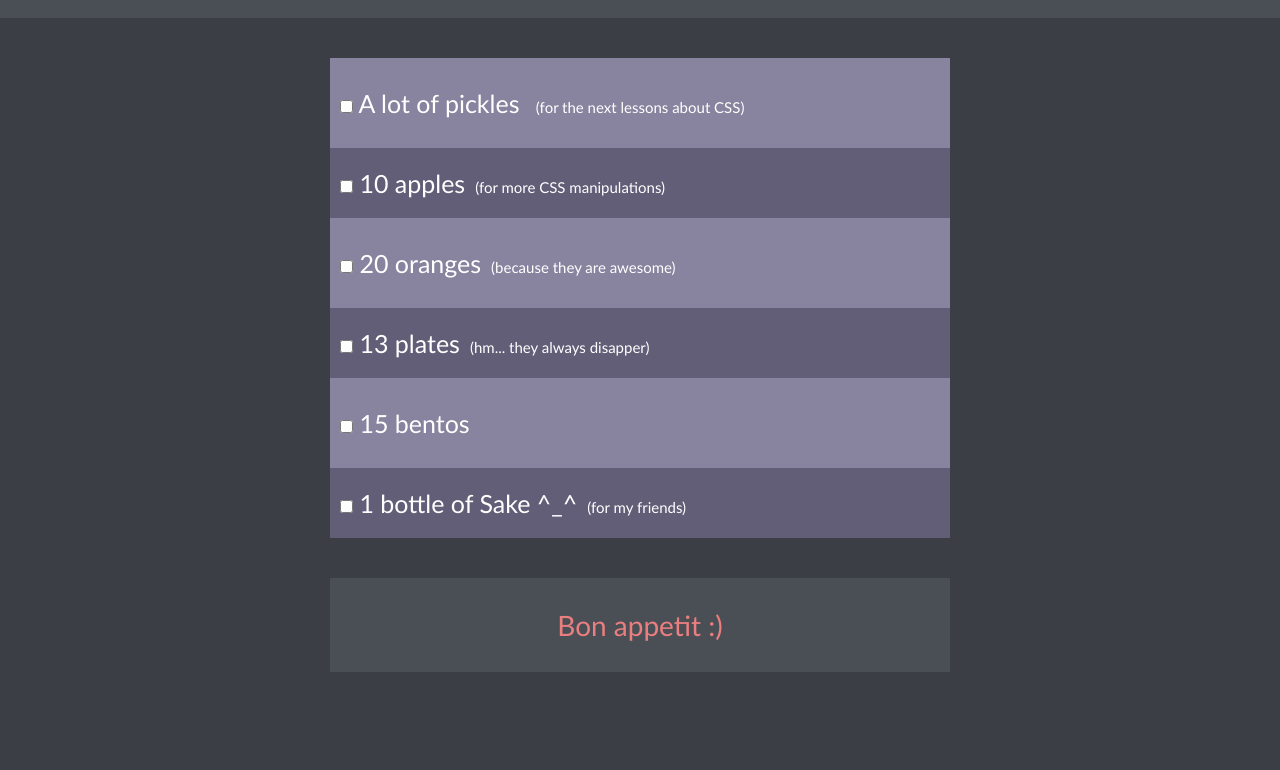
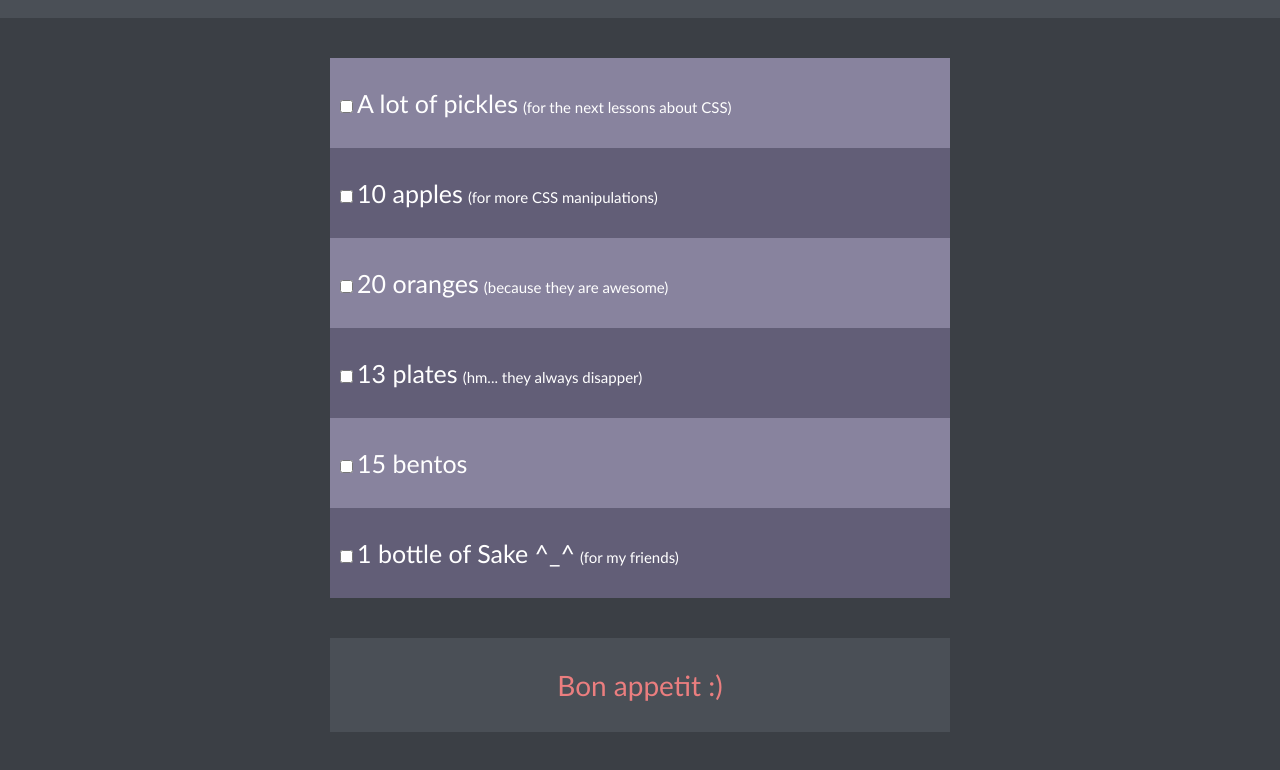
Before and after one commit to 20210502-FE/doronin_css-selectors, a plain HTML site: page index.html in a window 1280 px wide. Shown: the part 134-904 px from the top of the page. Drawn offline with Linux system fonts and the light colour scheme.

Commit message:
Corrected index.html, add command in styles.css

```diff
--- a/index.html
+++ b/index.html
@@ -18,26 +18,27 @@
         <ul class="content__list">
             <li class="content__list-item">
                 <input class="content__list-input" type="checkbox" id="content-input-1">
-                <label class="content__list-label" for="content-input-1">A lot of pickles <span
-                        class="content content__list-item-span">(for
-                        the next lessons
-                        about
-                        CSS)</span></label>
+                <label class="content__list-label" for="content-input-1">A lot of pickles<span
+                        class="content__list-label_small">(for the next lessons
+                        about CSS)</span></label>
             </li>
             <li class="content__list-item">
                 <input class="content__list-input" type="checkbox" id="content-input-2">
                 <label class="content__list-label" for="content-input-2">10 apples<span
-                        class="content content__list-item-span">(for more CSS manipulations)</span></label>
+                        class="content__list-label_small">(for more CSS
+                        manipulations)</span></label>
             </li>
             <li class="content__list-item">
                 <input class="content__list-input" type="checkbox" id="content-input-3">
                 <label class="content__list-label" for="content-input-3">20 oranges<span
-                        class="content content__list-item-span">(because they are awesome)</span></label>
+                        class="content__list-label_small">(because they are
+                        awesome)</span></label>
             </li>
             <li class="content__list-item">
                 <input class="content__list-input" type="checkbox" id="content-input-4">
                 <label class="content__list-label" for="content-input-4">13 plates<span
-                        class="content content__list-item-span">(hm... they always disapper)</span></label>
+                        class="content__list-label_small">(hm... they always
+                        disapper)</span></label>
             </li>
             <li class="content__list-item">
                 <input class="content__list-input" type="checkbox" id="content-input-5">
@@ -46,7 +47,8 @@
             <li class="content__list-item">
                 <input class="content__list-input" type="checkbox" id="content-input-6">
                 <label class="content__list-label" for="content-input-6">1 bottle of Sake ^_^<span
-                        class="content content__list-item-span">(for my friends)</span></label>
+                        class="content__list-label_small">(for my
+                        friends)</span></label>
             </li>
         </ul>
         <div class="ctonent__text">Bon appetit :)</div>
--- a/styles.css
+++ b/styles.css
@@ -27,19 +27,27 @@ body {
 
 .content {
     color: white;
-    font-size: 25px;
     font-family: Trebuchet MS, Trebuchet, Arial, sans-serif;
     width: 50%;
     padding: 10px;
     margin: 30px auto;
 }
 
+.content__list-label {
+    font-size: 25px;
+}
+
 .content__list {
     list-style-type: none;
 }
 
-.content__list-item-span {
+.content__list-label .content__list-label_small {
     font-size: 15px;
+    padding: 0 5px;
+}
+
+.content__list-item .content__list-label {
+    cursor: pointer;
 }
 
 .content__list-item:nth-child(odd) {
@@ -49,7 +57,7 @@ padding: 30px 10px;
 
 .content__list-item:nth-child(even) {
     background-color: #625E77;
-    padding: 20px 10px;
+    padding: 30px 10px;
 }
 
 .content__list-input:checked + .content__list-label {
```
